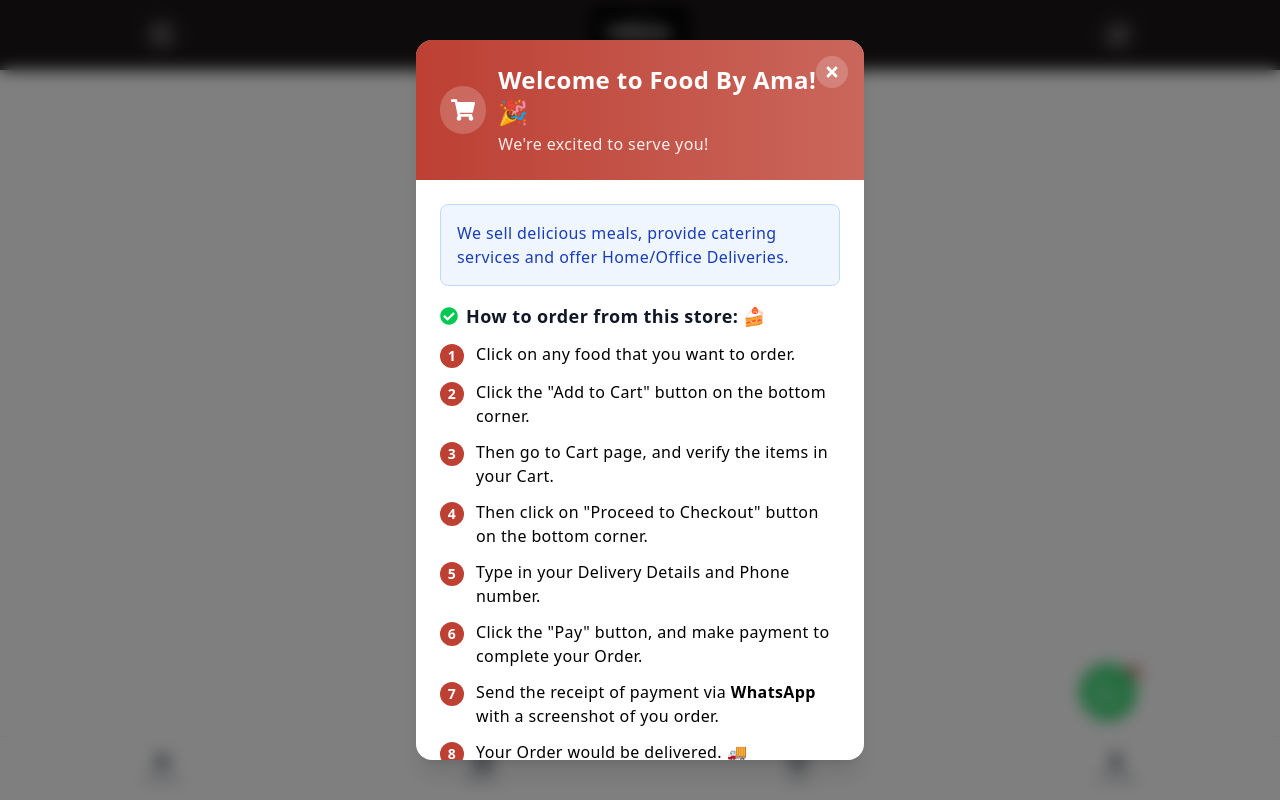
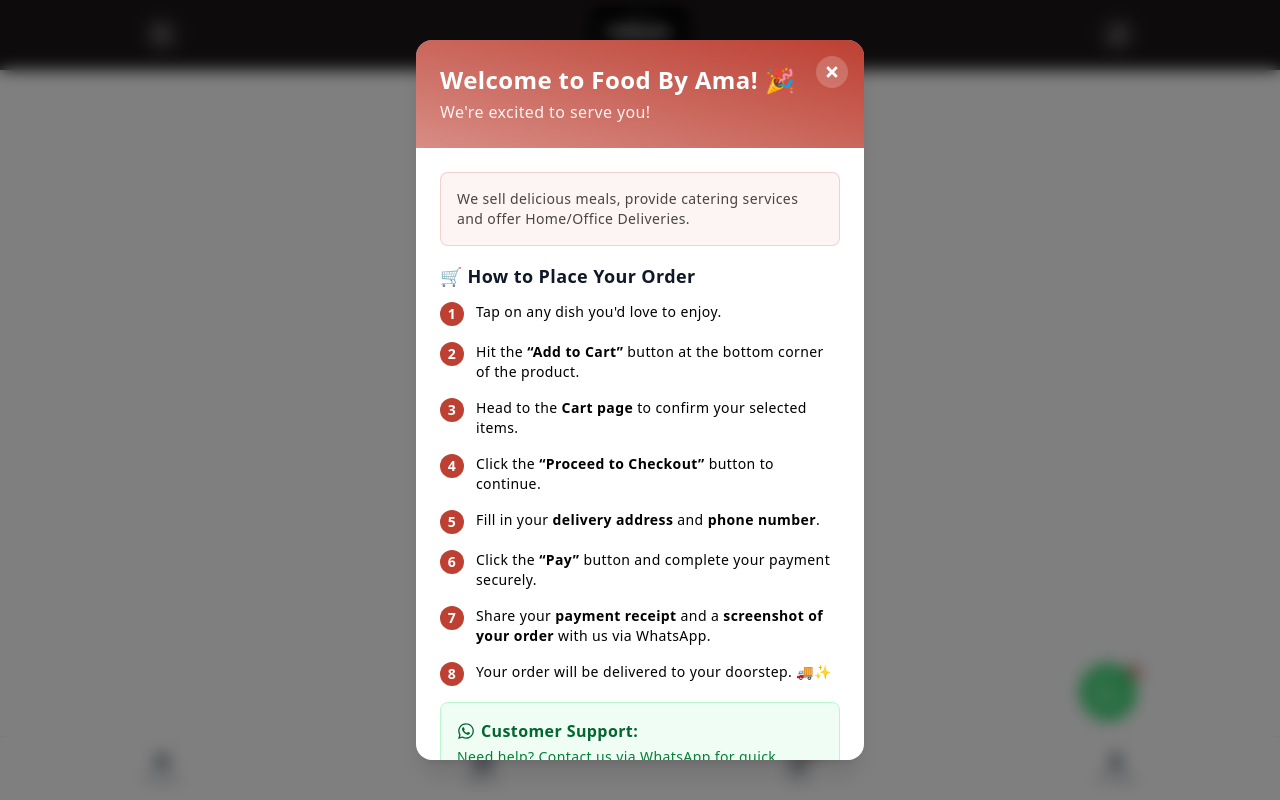
Before and after one commit to deraolisah/foodbyama, a React (Vite) app: page /checkout in a window 1280 px wide. Built offline with nearby package versions, Linux system fonts and the light colour scheme.

Commit message:
Updates: Cancel Checkout

```diff
--- a/src/components/BottomNav.jsx
+++ b/src/components/BottomNav.jsx
@@ -1,5 +1,6 @@
 import React from 'react';
 import { Link, NavLink } from 'react-router-dom';
+import { useCart } from '../contexts/CartContext';
 
 import { MdShoppingCart, MdAccountCircle } from "react-icons/md";
 import { RiHome4Fill } from "react-icons/ri";
@@ -8,13 +9,28 @@
 
 import { GoHomeFill } from "react-icons/go";
 import { FaBowlFood } from "react-icons/fa6";
-import { RiFileList2Fill } from "react-icons/ri";
+// import { RiFileList2Fill } from "react-icons/ri";
 
 import { PiShoppingBagFill } from "react-icons/pi";
+import { IoBagHandle } from "react-icons/io5";
 import { PiUserFill } from "react-icons/pi";
 
 
 const BottomNav = () => {
+
+   const {
+    cartItems,
+    updateQuantity,
+    removeFromCart,
+    getCartTotal,
+    clearCart,
+    getItemTotal,
+    formatPrice,
+    getCartItemsCount
+  } = useCart();
+
+
+
   const menuBarLinks = [
     {
       name: "Menu",
@@ -59,8 +75,10 @@
           Menu
         </NavLink>
 
-        <NavLink to="/cart" className={({ isActive }) => `flex flex-col items-center text-xs text-center hover:text-primary ${ isActive ? "text-primary" : "text-gray-500" }` }>
-          <PiShoppingBagFill className='text-xl' />
+        <NavLink to="/cart" className={({ isActive }) => `flex flex-col items-center text-xs text-center hover:text-primary relative ${ isActive ? "text-primary" : "text-gray-500" }` }>
+          {/* <PiShoppingBagFill className='text-xl' /> */}
+          <IoBagHandle className='text-xl' />
+          <span className="absolute -top-2 -right-2 bg-primary/80 rounded-full w-3.5 h-3.5 flex items-center justify-center text-light text-[11px]">{getCartItemsCount()}</span>
           Cart
         </NavLink>
 
--- a/src/components/WelcomePopup.jsx
+++ b/src/components/WelcomePopup.jsx
@@ -38,7 +38,7 @@
         <div className="container h-full flex items-end justify-end relative">
           <button
             onClick={handleReopen}
-            className="pointer-events-auto mr-1 z-50 w-12 h-12 bg-primary rounded-full shadow-xl flex items-center justify-center text-white hover:bg-primary/90 transition-all duration-300 hover:scale-110 cursor-pointer group"
+            className="pointer-events-auto mr-1.5 z-50 w-11 h-11 bg-primary rounded-full shadow-xl flex items-center justify-center text-white hover:bg-primary/90 transition-all duration-300 hover:scale-110 cursor-pointer group"
             title="How to order"
             >
             <FaInfoCircle className="text-xl" />
@@ -62,11 +62,11 @@
       >
         {/* Popup Content */}
         <div
-          className="bg-white rounded-2xl shadow-xl max-w-md w-full max-h-[90vh] overflow-y-auto cursor-default scrollbar-hidden"
+          className="bg-white rounded-2xl shadow-xl max-w-md w-full max-h-[84dvh] md:max-h-[90dvh] overflow-y-auto cursor-default scrollbar-hidden"
           onClick={(e) => e.stopPropagation()}
         >
           {/* Header */}
-          <div className="bg-gradient-to-r from-primary to-primary/80 text-white p-6 rounded-t-2xl relative">
+          <div className="bg-gradient-to-bl from-primary to-primary/60 text-white p-6 rounded-t-2xl relative">
             <button
               onClick={handleClose}
               className="absolute top-4 right-4 w-8 h-8 rounded-full bg-white/20 flex items-center justify-center hover:bg-white/30 transition-colors cursor-pointer"
@@ -74,10 +74,7 @@
               <FaTimes className="text-white" />
             </button>
 
-            <div className="flex items-center gap-3">
-              <div className="w-12 h-12 bg-white/20 rounded-full flex items-center justify-center">
-                <FaShoppingCart className="text-2xl" />
-              </div>
+            <div className="flex items-center">
               <div>
                 <h2 className="text-2xl font-bold">Welcome to Food By Ama! 🎉</h2>
                 <p className="text-white/90 mt-1">We're excited to serve you!</p>
@@ -86,70 +83,71 @@
           </div>
 
           {/* Content */}
-          <div className="p-6 space-y-4">
-            <div className="bg-blue-50 border border-blue-200 rounded-lg p-4">
-              <p className="text-blue-800 font-medium">
+          <div className="p-4 md:p-6 space-y-4">
+            <div className="bg-primary/5 border border-primary/20 rounded-lg p-4">
+              <p className="text-dark/80 text-sm">
                 We sell delicious meals, provide catering services and offer Home/Office Deliveries.
               </p>
             </div>
 
             <div>
               <h3 className="text-lg font-bold text-gray-900 mb-3 flex items-center gap-2">
-                <FaCheckCircle className="text-green-500" />
-                How to order from this store: 🍰
+                {/* <FaCheckCircle className="text-green-500" /> */}
+                {/* How to order from our store: */}
+                🛒 How to Place Your Order
               </h3>
 
-              <ol className="space-y-3">
+              <ol className="space-y-3 text-sm">
                 <li className="flex items-start gap-3">
-                  <span className="w-6 h-6 bg-primary text-white rounded-full flex items-center justify-center text-sm font-bold mt-0.5 flex-shrink-0">1</span>
-                  <span>Click on any food that you want to order.</span>
+                  <span className="w-6 h-6 bg-primary text-white rounded-full flex items-center justify-center text-sm font-bold flex-shrink-0">1</span>
+                  <span> Tap on any dish you'd love to enjoy. </span>
                 </li>
 
-                <li className="flex items-start gap-3">
-                  <span className="w-6 h-6 bg-primary text-white rounded-full flex items-center justify-center text-sm font-bold mt-0.5 flex-shrink-0">2</span>
-                  <span>Click the "Add to Cart" button on the bottom corner.</span>
+                <li className="flex items-start gap-3 mt-4">
+                  <span className="w-6 h-6 bg-primary text-white rounded-full flex items-center justify-center text-sm font-bold flex-shrink-0">2</span>
+                  <span> Hit the <strong>“Add to Cart”</strong> button at the bottom corner of the product. </span>
                 </li>
 
-                <li className="flex items-start gap-3">
-                  <span className="w-6 h-6 bg-primary text-white rounded-full flex items-center justify-center text-sm font-bold mt-0.5 flex-shrink-0">3</span>
-                  <span>Then go to Cart page, and verify the items in your Cart.</span>
+                <li className="flex items-start gap-3 mt-4">
+                  <span className="w-6 h-6 bg-primary text-white rounded-full flex items-center justify-center text-sm font-bold flex-shrink-0">3</span>
+                  <span> Head to the <strong>Cart page</strong> to confirm your selected items. </span>
                 </li>
 
-                <li className="flex items-start gap-3">
-                  <span className="w-6 h-6 bg-primary text-white rounded-full flex items-center justify-center text-sm font-bold mt-0.5 flex-shrink-0">4</span>
-                  <span>Then click on "Proceed to Checkout" button on the bottom corner.</span>
+                <li className="flex items-start gap-3 mt-4">
+                  <span className="w-6 h-6 bg-primary text-white rounded-full flex items-center justify-center text-sm font-bold flex-shrink-0">4</span>
+                  <span> Click the <strong>“Proceed to Checkout”</strong> button to continue. </span>
                 </li>
 
-                <li className="flex items-start gap-3">
-                  <span className="w-6 h-6 bg-primary text-white rounded-full flex items-center justify-center text-sm font-bold mt-0.5 flex-shrink-0">5</span>
-                  <span>Type in your Delivery Details and Phone number.</span>
+                <li className="flex items-start gap-3 mt-4">
+                  <span className="w-6 h-6 bg-primary text-white rounded-full flex items-center justify-center text-sm font-bold flex-shrink-0">5</span>
+                  <span> Fill in your <strong>delivery address</strong> and <strong>phone number</strong>. </span>
                 </li>
 
-                <li className="flex items-start gap-3">
-                  <span className="w-6 h-6 bg-primary text-white rounded-full flex items-center justify-center text-sm font-bold mt-0.5 flex-shrink-0">6</span>
-                  <span>Click the "Pay" button, and make payment to complete your Order.</span>
+                <li className="flex items-start gap-3 mt-4">
+                  <span className="w-6 h-6 bg-primary text-white rounded-full flex items-center justify-center text-sm font-bold flex-shrink-0">6</span>
+                  <span> Click the <strong>“Pay”</strong> button and complete your payment securely. </span>
                 </li>
 
-                <li className="flex items-start gap-3">
-                  <span className="w-6 h-6 bg-primary text-white rounded-full flex items-center justify-center text-sm font-bold mt-0.5 flex-shrink-0">7</span>
-                  <span>Send the receipt of payment via <strong>WhatsApp</strong> with a screenshot of you order.</span>
+                <li className="flex items-start gap-3 mt-4">
+                  <span className="w-6 h-6 bg-primary text-white rounded-full flex items-center justify-center text-sm font-bold flex-shrink-0">7</span>
+                  <span> Share your <strong>payment receipt</strong> and a <strong>screenshot of your order</strong> with us via WhatsApp. </span>
                 </li>
 
-                <li className="flex items-start gap-3">
-                  <span className="w-6 h-6 bg-primary text-white rounded-full flex items-center justify-center text-sm font-bold mt-0.5 flex-shrink-0">8</span>
-                  <span>Your Order would be delivered. 🚚</span>
+                <li className="flex items-start gap-3 mt-4">
+                  <span className="w-6 h-6 bg-primary text-white rounded-full flex items-center justify-center text-sm font-bold flex-shrink-0">8</span>
+                  <span> Your order will be delivered to your doorstep. 🚚✨ </span>
                 </li>
               </ol>
             </div>
 
             {/* WhatsApp Info */}
             <div className="bg-green-50 border border-green-200 rounded-lg p-4">
-              <div className="flex items-center gap-2 text-green-800">
+              <div className="flex items-center gap-1.5 text-green-800">
                 <FaWhatsapp className="text-lg" />
-                <span className="font-semibold">WhatsApp Support:</span>
+                <span className="font-semibold">Customer Support:</span>
               </div>
               <p className="text-green-700 text-sm mt-1">
-                Need help? Contact us via WhatsApp for quick assistance with your order!
+                Need help? Contact us via <a className="underline" href='https://wa.me/' target='_blank'>WhatsApp</a> for quick assistance with your order!
               </p>
             </div>
           </div>
@@ -160,7 +158,7 @@
               onClick={handleClose}
               className="w-full bg-primary text-white py-3 rounded-lg font-semibold hover:bg-primary/90 transition-colors cursor-pointer"
             >
-              Got it! Let's Start Shopping 🛒
+              Got it! Let's Go Shopping 🛒
             </button>
           </div>
         </div>
--- a/src/pages/Menu.jsx
+++ b/src/pages/Menu.jsx
@@ -72,7 +72,7 @@
           >
             <img src={placeholderImg} alt='' className='min-w-20 h-20 rounded-lg bg-dark/50' />
             <div className='flex flex-col items-start flex-1'>
-              <h3 className="font-semibold">{item.name}</h3>
+              <h3 className="text-sm md:text-base font-semibold">{item.name}</h3>
               <p className="text-primary font-bold">{item.price}</p>
             </div>
 
```
Also changed, not shown: src/pages/Cart.jsx (+6 -5 lines), src/pages/Checkout.jsx (+13 -8 lines).
